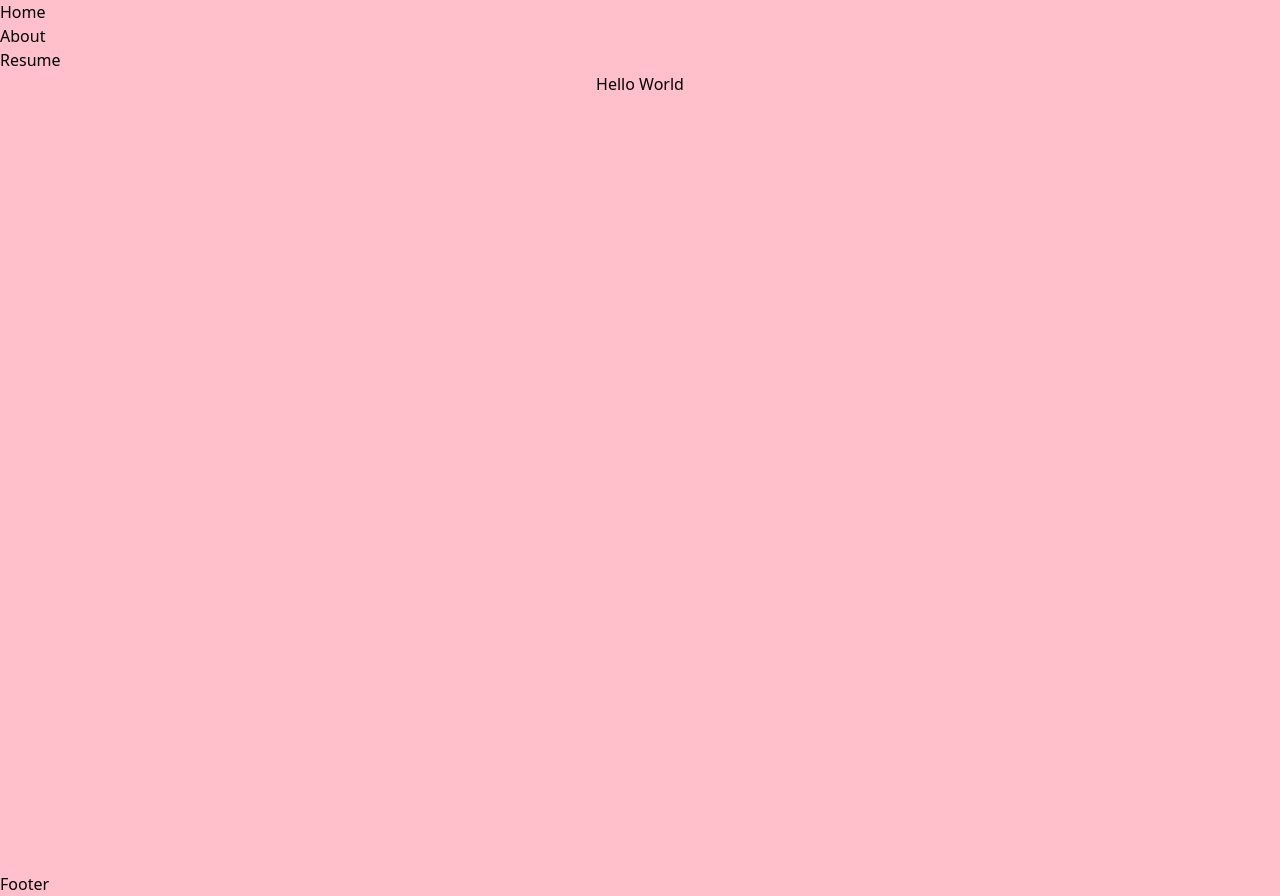
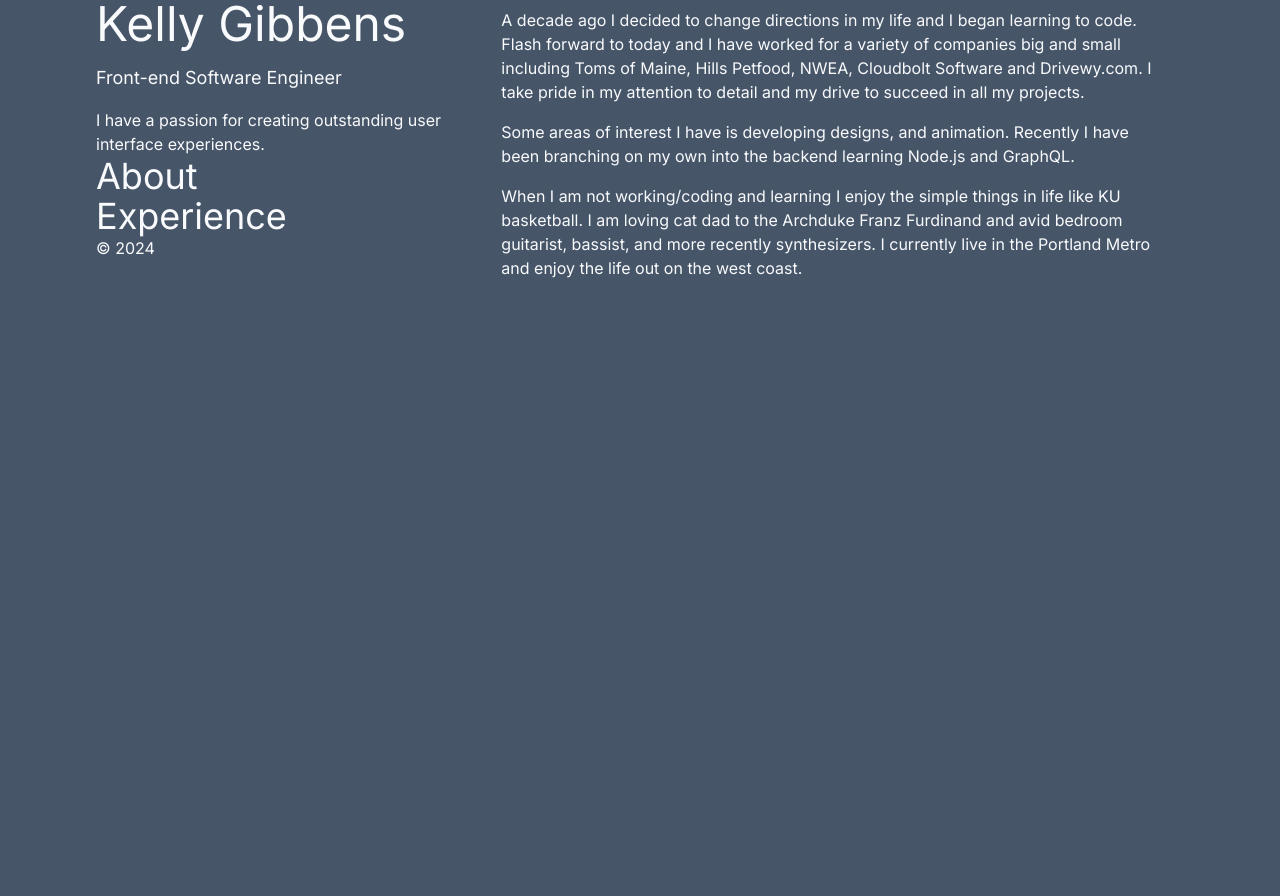
Before and after one commit to kdGibbens/gibbens.me, a Next.js app: page / in a window 1280 px wide. After the commit the page ends 800 px from the top, so only its background shows below. Built offline with nearby package versions, Linux system fonts and the light colour scheme.

Commit message:
began styling

```diff
--- a/src/app/about/page.tsx
+++ /dev/null
@@ -1,5 +0,0 @@
-const AboutPage = () => {
-  return <h1>About</h1>;
-};
-
-export default AboutPage;
--- /dev/null
+++ b/src/app/experience/page.tsx
@@ -0,0 +1,5 @@
+const ResumePage = () => {
+  return <h1 className="text-slate-50 text-5xl">Resume</h1>;
+};
+
+export default ResumePage;
--- a/src/app/layout.tsx
+++ b/src/app/layout.tsx
@@ -4,6 +4,7 @@ import type { Metadata } from "next";
 import { Inter } from "next/font/google";
 import Link from "next/link";
 import Footer from "@/components/Footer";
+import SideBar from "@/components/SideBar";
 
 const inter = Inter({ subsets: ["latin"] });
 
@@ -19,12 +20,11 @@ export default function RootLayout({
 }) {
   return (
     <html lang="en">
-      <body className="bg-pink">
-        <NavBar />
-        <main className="flex min-h-screen flex-col items-center justify-between">
+      <body className={`bg-slate-600 ${inter.className}`}>
+        <main className="flex min-h-screen mx-auto min-h-screen max-w-screen-xl px-6 py-12 font-sans md:px-12 md:py-20 lg:px-24 lg:py-0 lg:flex lg:justify-between lg:gap-4">
+          <SideBar />
           {children}
         </main>
-        <Footer />
       </body>
     </html>
   );
--- a/src/app/page.tsx
+++ b/src/app/page.tsx
@@ -1,5 +1,27 @@
 const Home = () => {
-  return <h1>Hello World</h1>;
+  return (
+    <section className="basis-2/3">
+      <p className="px-8 py-2 text-slate-50">
+        A decade ago I decided to change directions in my life and I began
+        learning to code. Flash forward to today and I have worked for a variety
+        of companies big and small including Toms of Maine, Hills Petfood, NWEA,
+        Cloudbolt Software and Drivewy.com. I take pride in my attention to
+        detail and my drive to succeed in all my projects.
+      </p>
+      <p className="px-8 py-2 text-slate-50">
+        Some areas of interest I have is developing designs, and animation.
+        Recently I have been branching on my own into the backend learning
+        Node.js and GraphQL.
+      </p>
+      <p className="px-8 py-2 text-slate-50">
+        When I am not working/coding and learning I enjoy the simple things in
+        life like KU basketball. I am loving cat dad to the Archduke Franz
+        Furdinand and avid bedroom guitarist, bassist, and more recently
+        synthesizers. I currently live in the Portland Metro and enjoy the life
+        out on the west coast.
+      </p>
+    </section>
+  );
 };
 
 export default Home;
--- a/src/app/resume/page.tsx
+++ /dev/null
@@ -1,5 +0,0 @@
-const ResumePage = () => {
-  return <h1>Resume</h1>;
-};
-
-export default ResumePage;
--- a/src/components/Footer.tsx
+++ b/src/components/Footer.tsx
@@ -1,5 +1,6 @@
 const Footer = () => {
-  return <footer>Footer</footer>;
+  const year = new Date().getFullYear();
+  return <footer className="text-slate-50">&copy; {year}</footer>;
 };
 
 export default Footer;
--- a/src/components/NavBar.tsx
+++ b/src/components/NavBar.tsx
@@ -1,22 +1,38 @@
+"use client";
 import Link from "next/link";
+import { useSelectedLayoutSegment } from "next/navigation";
+
+type LinkType = {
+  url: string;
+  label: string;
+  id: number;
+};
 
 const NavBar = () => {
+  const segment = useSelectedLayoutSegment();
+  const links: LinkType[] = [
+    { url: "/", label: "About", id: 0 },
+    { url: "/experience", label: "Experience", id: 1 },
+  ];
+
   return (
     <header>
-          <nav>
-            <ul>
-              <li>
-                <Link href="/">Home</Link>
-              </li>
-              <li>
-                <Link href="/about">About</Link>
-              </li>
-              <li>
-                <Link href="/resume">Resume</Link>
-              </li>
-            </ul>
-          </nav>
-        </header>
+      <nav>
+        <ul className="flex flex-col">
+          {links.map((link) => (
+            <Link
+              key={link.id}
+              href={link.url}
+              className={`text-slate-50 text-4xl ${
+                link.url === segment ? "text-slate-500" : "text-slate-50"
+              } hover:text-slate-300`}
+            >
+              {link.label}
+            </Link>
+          ))}
+        </ul>
+      </nav>
+    </header>
   );
 };
 
--- /dev/null
+++ b/src/components/SideBar.tsx
@@ -0,0 +1,20 @@
+import Footer from "./Footer";
+import NavBar from "./NavBar";
+
+const SideBar = () => {
+  return (
+    <aside className="h-screen basis-1/3 flex flex-col  flex-center">
+      <h1 className="text-5xl text-slate-50">Kelly Gibbens</h1>
+      <h2 className="text-lg text-slate-50 mt-4">
+        Front-end Software Engineer
+      </h2>
+      <p className="text-slate-50 mt-4">
+        I have a passion for creating outstanding user interface experiences.
+      </p>
+      <NavBar />
+      <Footer />
+    </aside>
+  );
+};
+
+export default SideBar;
--- a/tailwind.config.ts
+++ b/tailwind.config.ts
@@ -1,10 +1,14 @@
 import type { Config } from "tailwindcss";
+import colors from "tailwindcss/colors";
 
 const config: Config = {
   content: ["./src/components/**/*.{ts,tsx}", "./src/app/**/*.{ts,tsx}"],
   theme: {
     colors: {
-      pink: "pink",
+      slate: colors.slate,
+    },
+    fontFamily: {
+      default: ["Roboto, sans-serif"],
     },
     extend: {},
   },
```
Also changed, not shown: public/images/profile-image.jpg (added).
